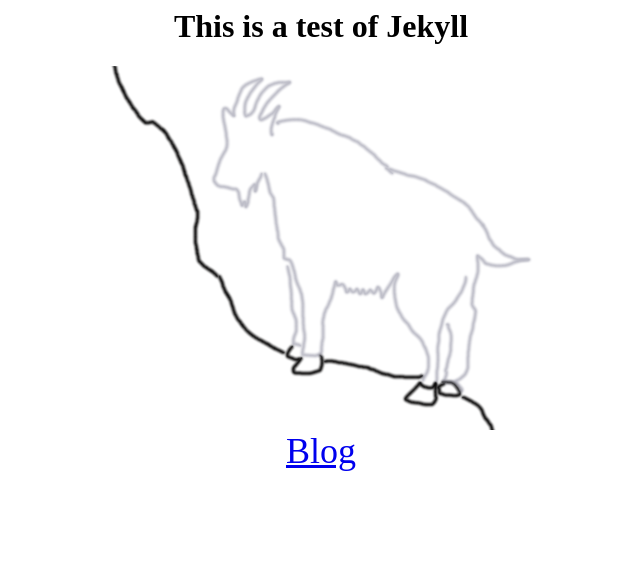
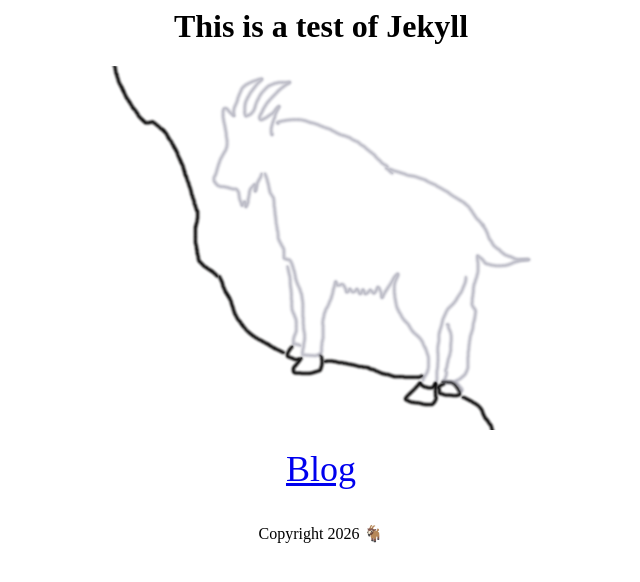
Before and after one commit to jtolin/jtoline.github.io, a Jekyll site: the page built from index.html, in a window 1280 px wide. Shown: the top 582 px of the page, without its empty margins (319-959 px from the left). Built offline with Jekyll 4.4.1, drawn with Linux system fonts in a browser that asks for light colours.

Commit message:
Continued additions to get the blog test working

```diff
--- a/index.html
+++ b/index.html
@@ -7,10 +7,20 @@
   .link-size {
     font-size: 36px;
 }
+.footer {
+  text-align: center;
+  bottom: 0;
+  width: 80%;
+  margin: 0 auto;
+}
 </style>
 <h1 class="center-text">This is a test of Jekyll</h1>
 <div class="center-text">
 <img src="/jtoline.github.io/assets/images/goat.png" alt="It's a goat" class="center-img">
-<br>
+<br><br>
 <a href="/jtoline.github.io/blog/" class ="link-size">Blog</a>
+<br><br>
 </div>
+<div class="footer">
+  <p>Copyright 2026 &#128016;</p>
+</div>
```
